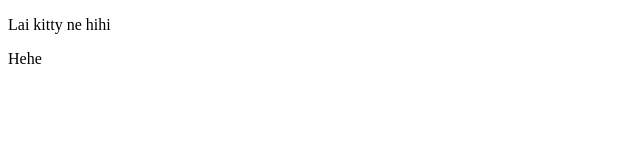
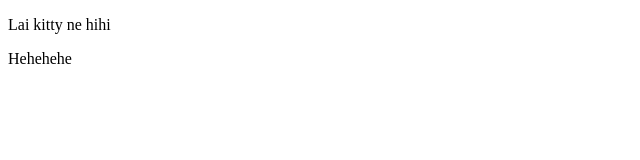
Before and after one commit to ductrung2904/test_22, a plain HTML site: page another.html in a window 1280 px wide. Shown: the full height of the page, 0-640 px from the left. Drawn offline with Linux system fonts and the light colour scheme.

Commit message:
Add nua ne

```diff
--- a/another.html
+++ b/another.html
@@ -8,6 +8,6 @@
   </head>
   <body>
     <p>Lai kitty ne hihi</p>
-    <p>Hehe</p>
+    <p>Hehehehe</p>
   </body>
 </html>
```
